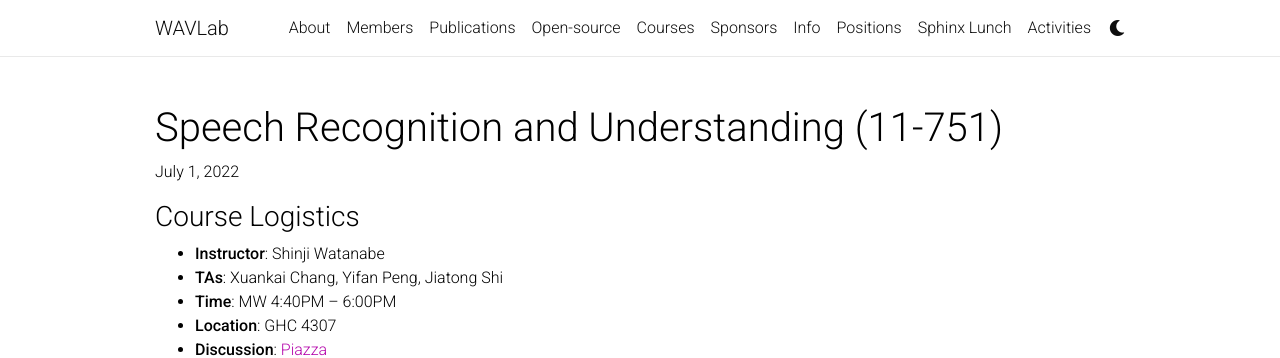
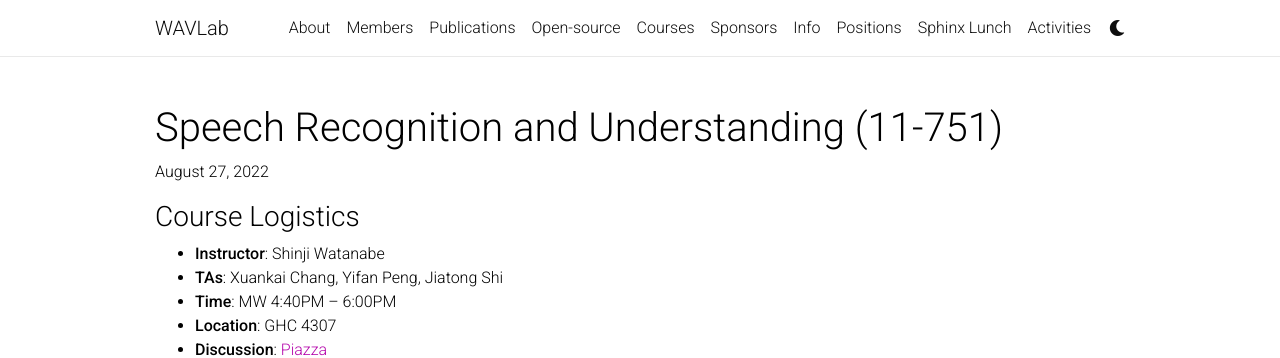
Before and after one commit to shinjiwlab/shinjiwlab.github.io, a Jekyll site: the page built from _posts/2022-08-29-11751-2022f.md, in a window 1280 px wide and 900 px high. Shown: the top 358 px of the window. Built offline with Jekyll 4.4.1, drawn with Linux system fonts in a browser that asks for light colours; nearby versions of some CDN libraries; a style sheet for code colours, icons or effects is not loaded.

Commit message:
Update 2022-08-29-11751-2022f.md

```diff
--- a/_posts/2022-08-29-11751-2022f.md
+++ b/_posts/2022-08-29-11751-2022f.md
@@ -2,7 +2,7 @@
 layout: post
 title: Speech Recognition and Understanding (11-751)
 description: This is the 2022Fall version of 11-751 Speech Recognition and Understanding
-date: 2022-07-01 09:00:00-0800
+date: 2022-08-27 09:00:00-0800
 comments: false
 ---
 
```
